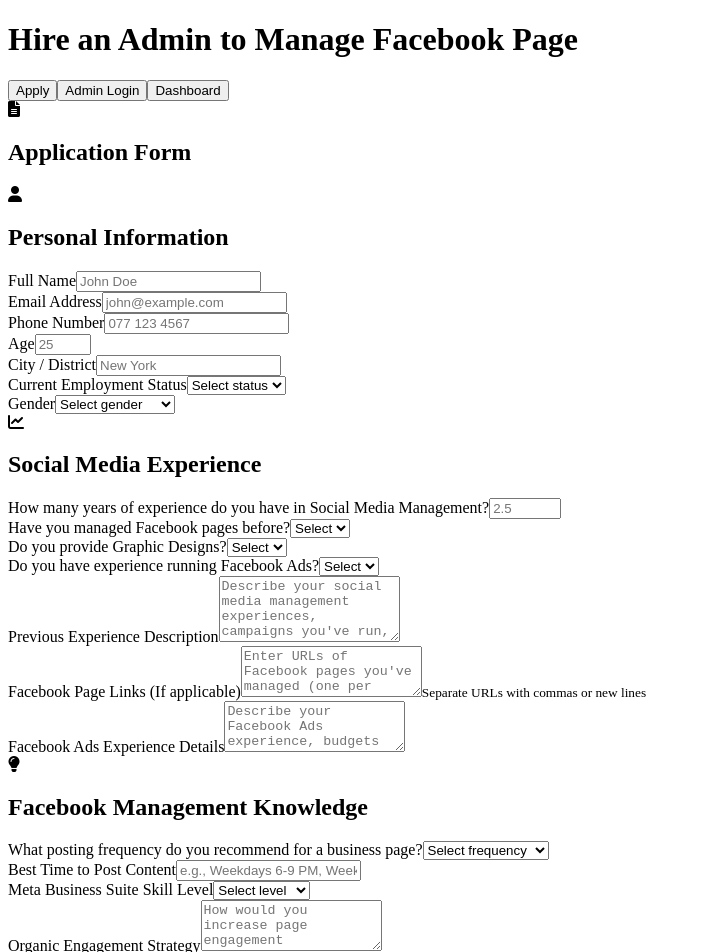
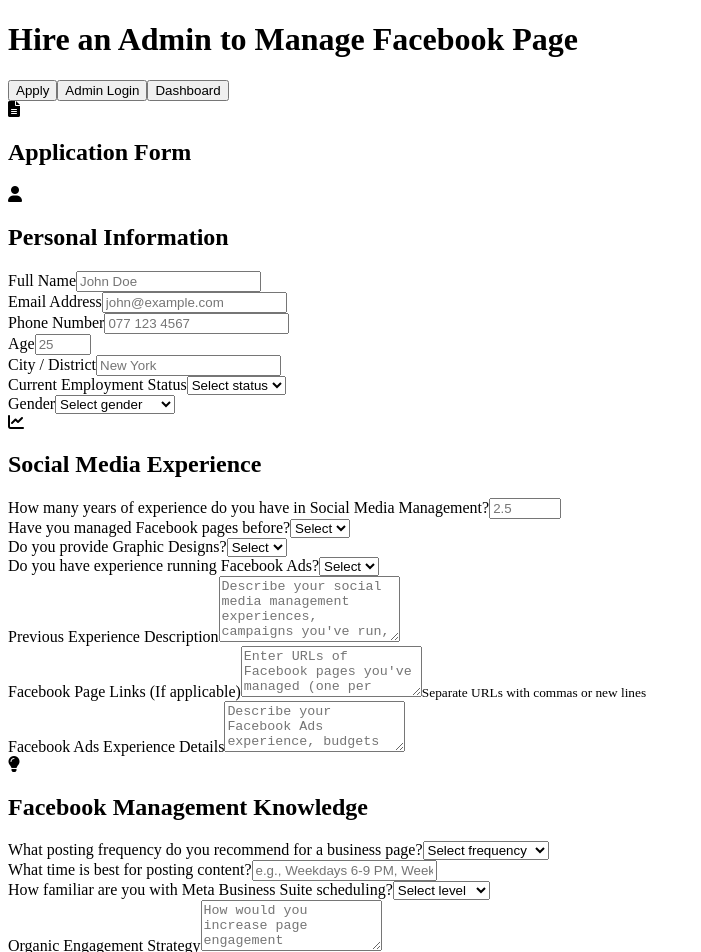
Before and after one commit to manuka8/react-fb-admin-form, a React (Vite) app: page / in a window 1280 px wide. Shown: the top 952 px of the page, without its empty margins (0-701 px from the left). Built offline with nearby package versions, Linux system fonts and the light colour scheme; the HTML template or start-up script is replaced by a standard one.

Commit message:
Update HireForm.jsx

```diff
--- a/src/components/HireForm.jsx
+++ b/src/components/HireForm.jsx
@@ -429,7 +429,7 @@
             </div>
 
             <div className="form-group">
-              <label className="font-semibold mb-2 required">Best Time to Post Content</label>
+              <label className="font-semibold mb-2 required">What time is best for posting content?</label>
               <input
                 type="text"
                 name="best_post_time"
@@ -444,7 +444,7 @@
             </div>
 
             <div className="form-group">
-              <label className="font-semibold mb-2 required">Meta Business Suite Skill Level</label>
+              <label className="font-semibold mb-2 required">How familiar are you with Meta Business Suite scheduling?</label>
               <select
                 name="meta_skill"
                 value={form.meta_skill}
```
